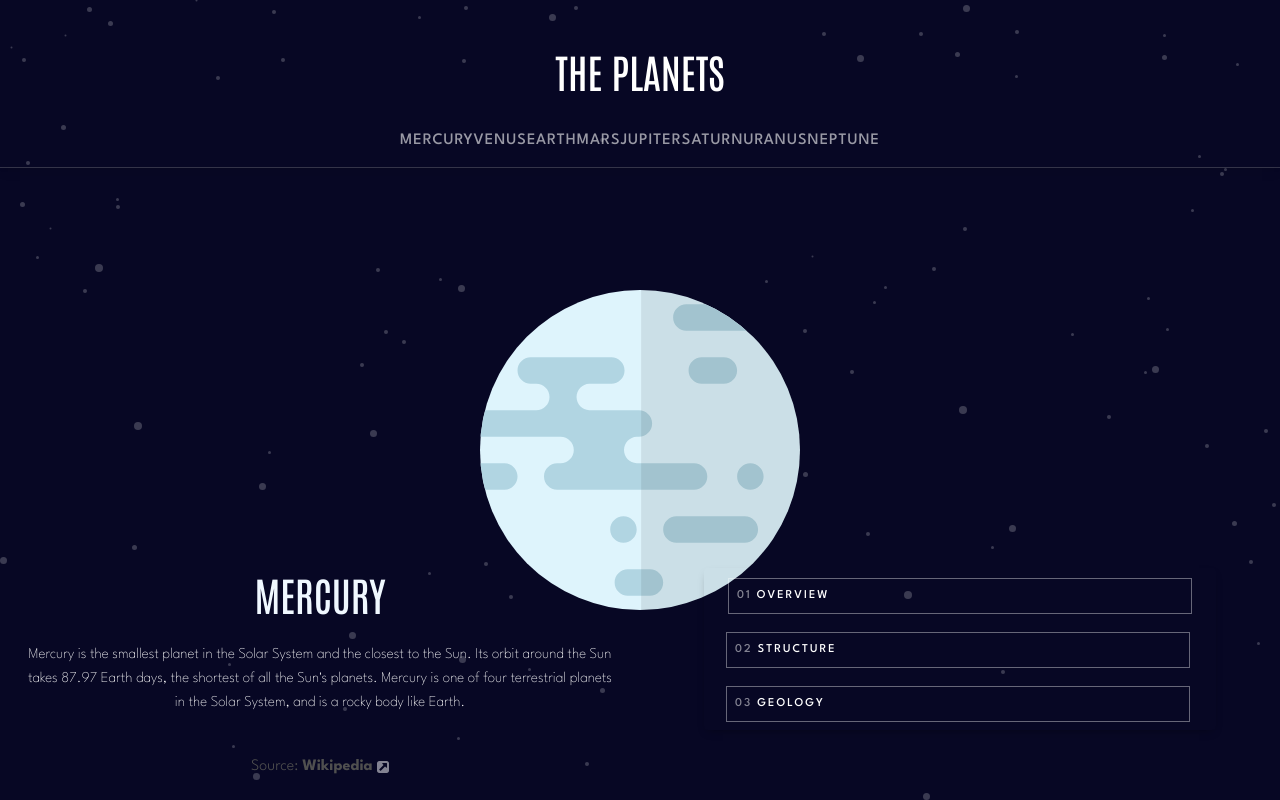
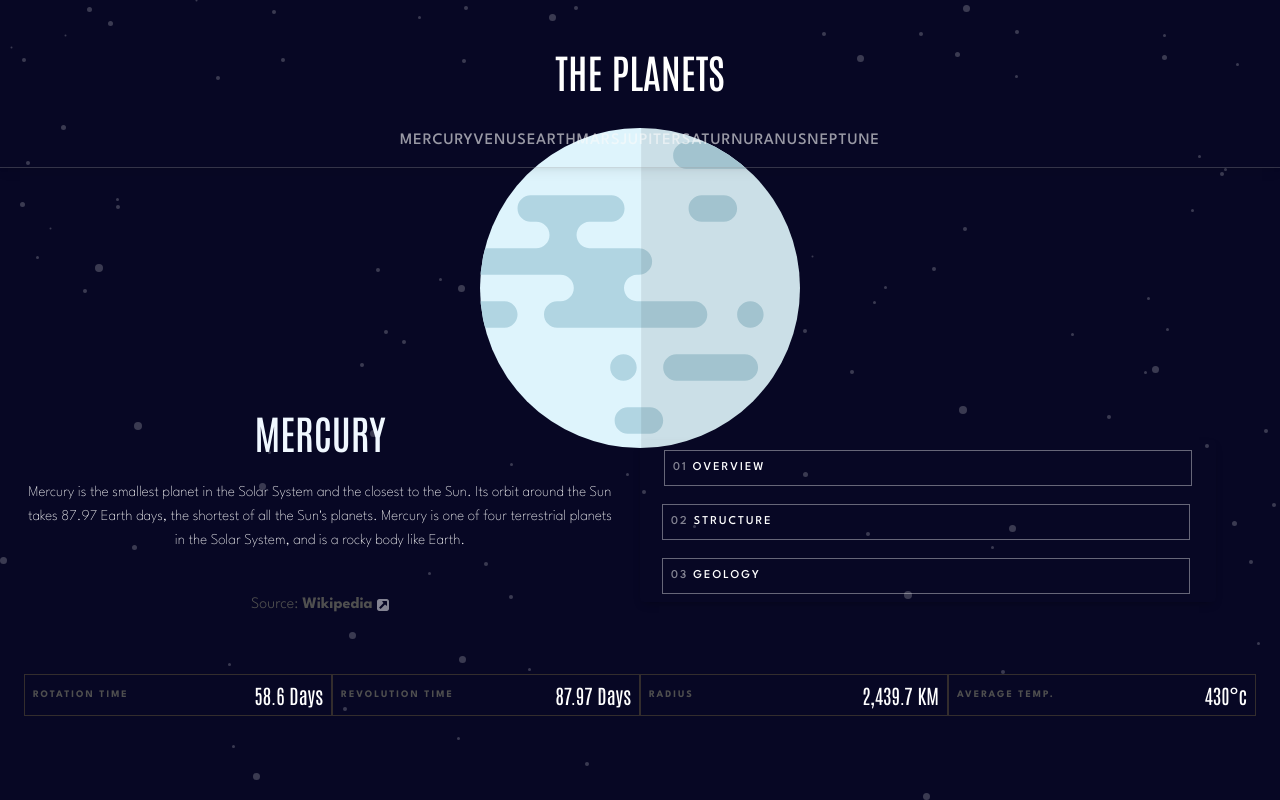
Before and after one commit to NickMagidson/planet-facts, a React (Vite) app: page /mercury in a window 1280 px wide. Built offline with nearby package versions, Linux system fonts and the light colour scheme.

Commit message:
Hidden display of second button group

```diff
--- a/src/components/Mercury.jsx
+++ b/src/components/Mercury.jsx
@@ -35,15 +35,28 @@
 
         <section className="text-section">
 
-          <div className="text-blurb d-flex flex-column align-items-center">
-            <h1 className="planet-name m-0">{name.toUpperCase()}</h1>
-            <MDBTypography tag='p' className="planet-desc p-4 text-center">{overview.content}</MDBTypography>
-            <MDBTypography tag='p' className="planet-source text-sm-start">Source: <span>Wikipedia <img src={source} /></span></MDBTypography>
+          <div className="tablet-info">
+            <div className="text-blurb d-flex flex-column align-items-center">
+              <h1 className="planet-name m-0">{name.toUpperCase()}</h1>
+              <MDBTypography tag='p' className="planet-desc p-4 text-center">{overview.content}</MDBTypography>
+              <MDBTypography tag='p' className="planet-source text-sm-start">Source: <span>Wikipedia <img src={source} /></span></MDBTypography>
+            </div>
+
+            <MDBBtnGroup className="btn-group-2 w-100 bg-transparent d-none d-sm-block">
+              <MDBBtn className="planet-btn w-100 bg-transparent text-white-50">
+                <MDBTypography tag='p' className="planet-btn m-0 p-2"><span className="number d-xs-none text-white-50">01</span>    Overview</MDBTypography>
+              </MDBBtn>
+              <MDBBtn className="planet-btn w-100 bg-transparent text-white-50">
+                <MDBTypography tag='p' className="planet-btn m-0 p-2"><span className="number d-xs-none text-white-50">02</span>   Structure</MDBTypography>
+              </MDBBtn>
+              <MDBBtn className="planet-btn w-100 bg-transparent text-white-50">
+                <MDBTypography tag='p' className="planet-btn m-0 p-2"><span className="number d-xs-none text-white-50">03</span>   Geology</MDBTypography>
+              </MDBBtn>
+            </MDBBtnGroup>
           </div>
 
-
             <MDBRow className="info-grid mb-3 m-0 p-4 h-0">
-              <MDBCol size='md' className="d-flex flex-row justify-content-between align-items-center p-2 border border-dark">
+              <MDBCol size='md' className="d-flex flex-row justify-content-between align-items-center p-2 border border-dark gy-3">
                 <MDBTypography tag='p' className="planet-grid-title m-0">ROTATION TIME</MDBTypography>
                 <MDBTypography tag='h3' className="planet-grid-info m-0">{rotation}</MDBTypography>
               </MDBCol>
--- a/src/index.css
+++ b/src/index.css
@@ -123,6 +123,13 @@
 
 /* Small devices (landscape phones, less than 768px) */
 @media (min-width: 768px) {
+
+  body,
+  html,
+  #root {
+    height: 100%;
+
+  }
   .nav-container {
     display: flex;
     flex-direction: column;
@@ -140,7 +147,7 @@
   } */
 
   .text-section {
-    margin-bottom: 10px;
+    margin-bottom: 20%;
   }
 
   .text-blurb {
@@ -150,14 +157,18 @@
   }
 
   .btn-group {
-    position: absolute;
-    top: 50%;
-    left: 55%;
+    display: none !important;
+  }
+
+  .btn-group-2 {
+    display: inline-block !important;
+    max-width: 45%;
+  }
+
+  .tablet-info {
     display: flex;
-    flex-direction: column;
-    align-items: flex-start;
-    max-width: 40%;
-
+    flex-direction: row;
+    align-items: center;
   }
 
   .planet-btn {
```
